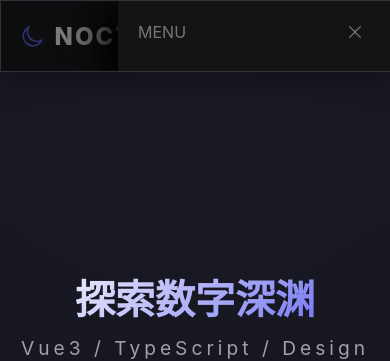
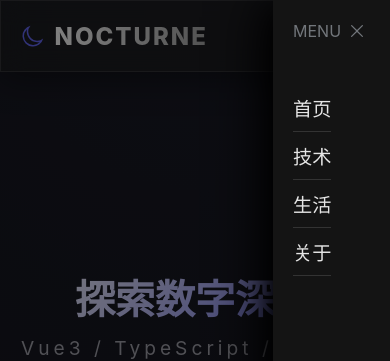
Before and after one commit to Munjie/munjie-vue3-web, a Vue app: page / in a window 390 px wide. Both pictures are taken after a click on the element 359 px from the left and 36 px from the top of the page. Shown: the top 361 px of the page. Built offline with nearby package versions, Linux system fonts and the light colour scheme.

Commit message:
feat# 更新表头 菜单点击问题

```diff
--- a/src/components/Footer.vue
+++ /dev/null
@@ -1,28 +0,0 @@
-<!-- src/components/Footer.vue -->
-<template>
-    <el-footer class="footer">
-        <div class="container">
-            <p>© 2025 Zephyr Blog. Powered by Vue3 + Element Plus</p>
-            <p>Beian <a href="https://beian.miit.gov.cn" target="_blank">粤ICP备xxxxxxx号</a></p>
-        </div>
-    </el-footer>
-</template>
-
-<style scoped>
-.footer {
-    text-align: center;
-    padding: 40px 20px;
-    background: #111;
-    color: #666;
-    font-size: 14px;
-}
-
-.container {
-    max-width: 1200px;
-    margin: 0 auto;
-}
-
-a {
-    color: #00d1b2;
-}
-</style>
--- a/src/components/TheHeader.vue
+++ b/src/components/TheHeader.vue
@@ -16,13 +16,24 @@
             <div class="mobile-menu-btn" @click="drawer = true">
                 <el-icon :size="24"><Menu /></el-icon>
             </div>
+            <el-drawer
+                v-model="drawer"
+                direction="rtl"
+                size="30%"
+                :append-to-body="true"
+                :z-index="3000"
+                class="mobile-drawer"
+            >
+                <template #header>
+                    <span class="drawer-title">MENU</span>
+                </template>
 
-            <el-drawer v-model="drawer" title="MENU" direction="rtl" size="70%" class="mobile-drawer">
                 <nav class="mobile-nav">
-                    <router-link to="/" @click="drawer = false">首页</router-link>
-                    <router-link to="/tech" @click="drawer = false">技术</router-link>
-                    <router-link to="/life" @click="drawer = false">生活</router-link>
-                    <router-link to="/about" @click="drawer = false">关于</router-link>
+                    <div v-for="link in menuLinks" :key="link.path" class="mobile-nav-item">
+                        <router-link :to="link.path" @click="drawer = false">
+                            {{ link.name }}
+                        </router-link>
+                    </div>
                 </nav>
             </el-drawer>
         </div>
@@ -30,8 +41,26 @@
 </template>
 
 <script setup lang="ts">
-import { ref } from 'vue'
+import {ref, watch} from 'vue'
 const drawer = ref(false)
+import { useRoute } from 'vue-router'
+const route = useRoute()
+const menuLinks = [
+    { name: '首页', path: '/' },
+    { name: '技术', path: '/tech' },
+    { name: '生活', path: '/life' },
+    { name: '关于', path: '/about' }
+]
+
+watch(
+    () => route.path,
+    () => {
+        // 只有当抽屉是打开状态时才执行关闭操作
+        if (drawer.value) {
+            drawer.value = false
+        }
+    }
+)
 </script>
 
 <style scoped lang="scss">
```
